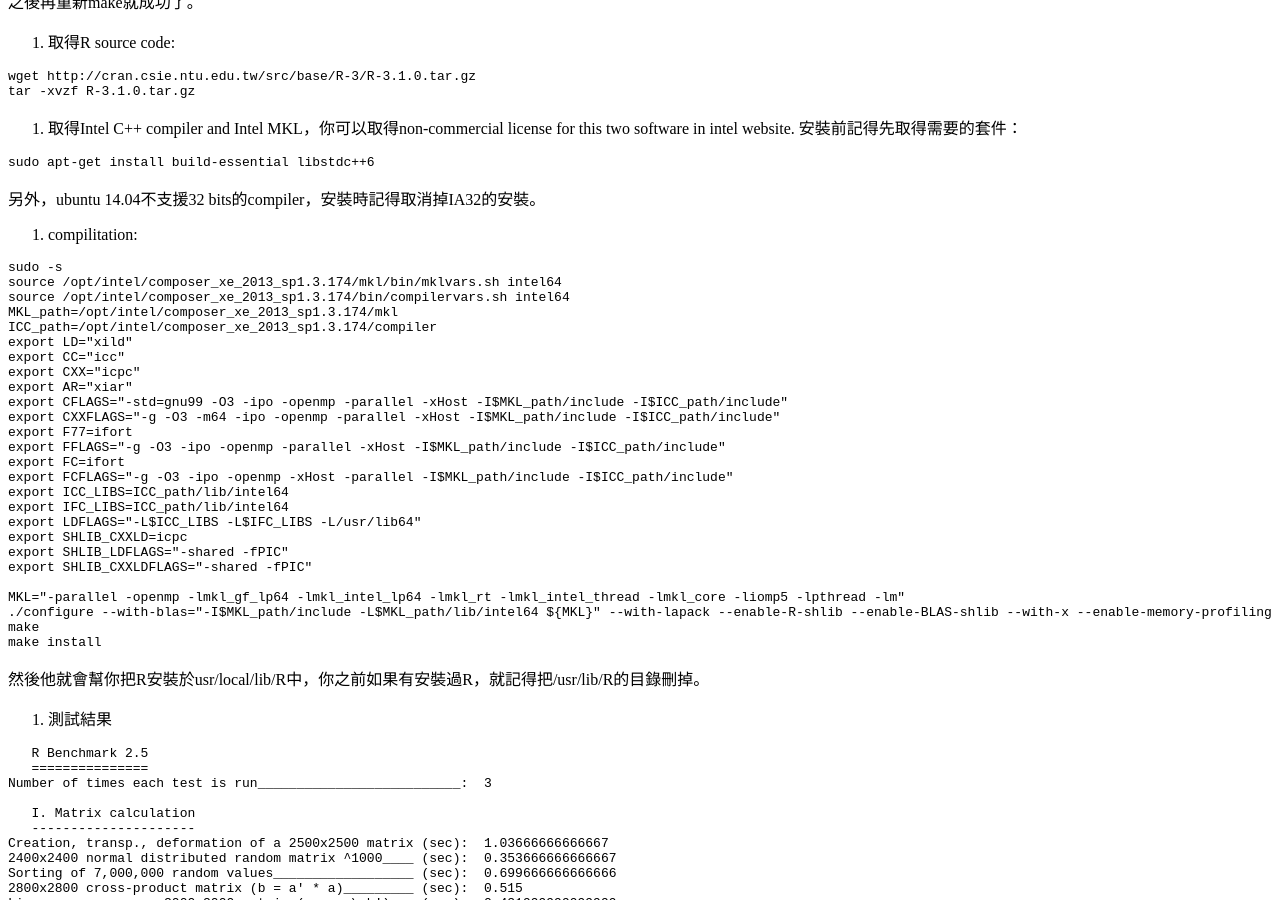
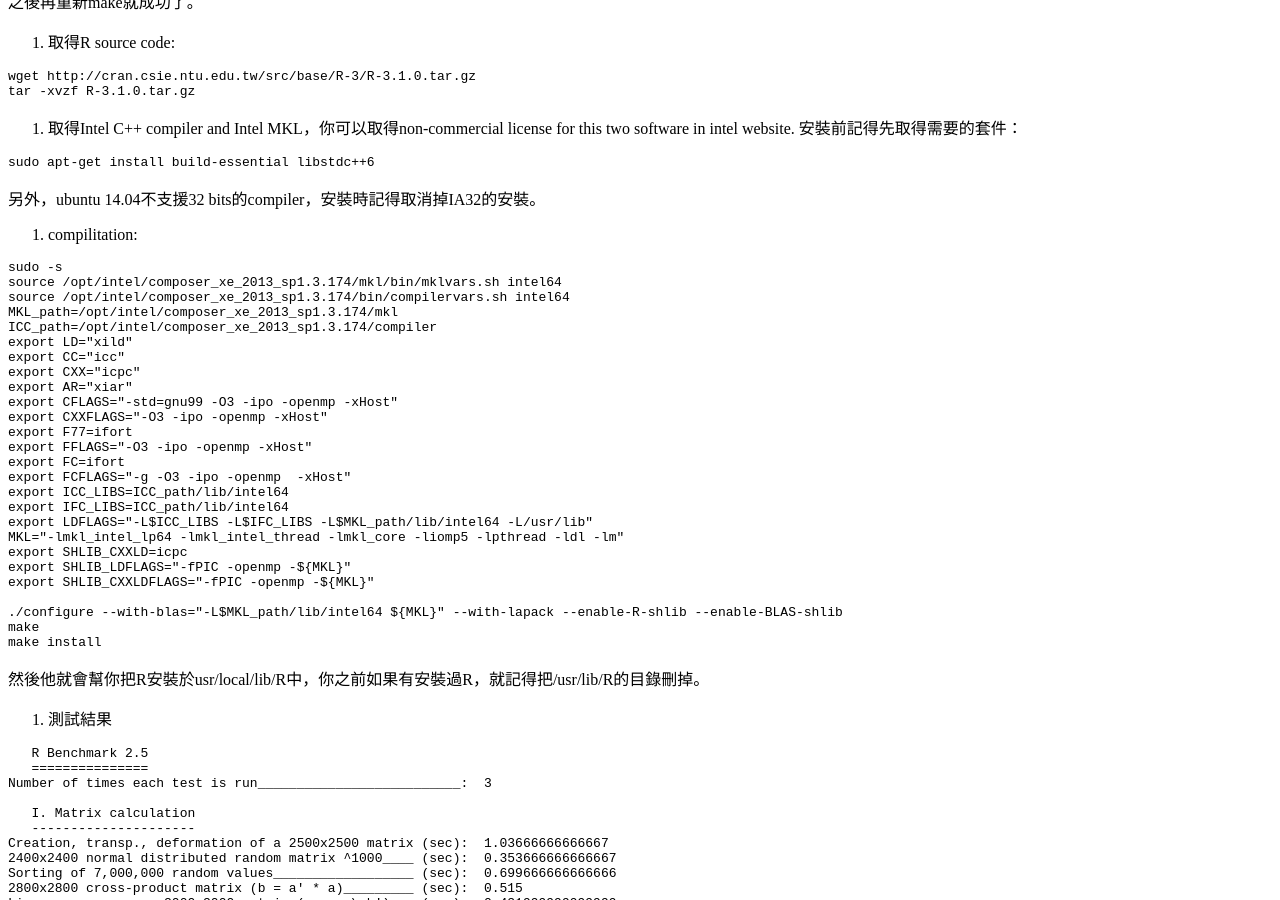
Before and after one commit to chengyucatch/chingchuan-chen.github.com, a Jekyll site: the page built from _posts/2014-05-16-how-to-compile-R-with-mkl.md, in a window 1280 px wide and 900 px high, scrolled down 2282 px. Built offline with Jekyll 4.4.1, drawn with Linux system fonts in a browser that asks for light colours; nearby versions of some CDN libraries; library files that are not in the unit come from our copies; Markdown is read by kramdown in place of the engine named in the settings; comment, search, counter and statistics services are not loaded.

Commit message:
new post

````diff
--- a/_posts/2014-05-16-how-to-compile-R-with-mkl.md
+++ b/_posts/2014-05-16-how-to-compile-R-with-mkl.md
@@ -183,24 +183,26 @@ export LD="xild"
 export CC="icc"
 export CXX="icpc"
 export AR="xiar"
-export CFLAGS="-std=gnu99 -O3 -ipo -openmp -parallel -xHost -I$MKL_path/include -I$ICC_path/include"
-export CXXFLAGS="-g -O3 -m64 -ipo -openmp -parallel -xHost -I$MKL_path/include -I$ICC_path/include"
+export CFLAGS="-std=gnu99 -O3 -ipo -openmp -xHost"
+export CXXFLAGS="-O3 -ipo -openmp -xHost"
 export F77=ifort
-export FFLAGS="-g -O3 -ipo -openmp -parallel -xHost -I$MKL_path/include -I$ICC_path/include"
+export FFLAGS="-O3 -ipo -openmp -xHost"
 export FC=ifort
-export FCFLAGS="-g -O3 -ipo -openmp -xHost -parallel -I$MKL_path/include -I$ICC_path/include"
+export FCFLAGS="-g -O3 -ipo -openmp  -xHost"
 export ICC_LIBS=ICC_path/lib/intel64
 export IFC_LIBS=ICC_path/lib/intel64
-export LDFLAGS="-L$ICC_LIBS -L$IFC_LIBS -L/usr/lib64"
+export LDFLAGS="-L$ICC_LIBS -L$IFC_LIBS -L$MKL_path/lib/intel64 -L/usr/lib"
+MKL="-lmkl_intel_lp64 -lmkl_intel_thread -lmkl_core -liomp5 -lpthread -ldl -lm"
 export SHLIB_CXXLD=icpc
-export SHLIB_LDFLAGS="-shared -fPIC"
-export SHLIB_CXXLDFLAGS="-shared -fPIC"
+export SHLIB_LDFLAGS="-fPIC -openmp -${MKL}"
+export SHLIB_CXXLDFLAGS="-fPIC -openmp -${MKL}"
 
-MKL="-parallel -openmp -lmkl_gf_lp64 -lmkl_intel_lp64 -lmkl_rt -lmkl_intel_thread -lmkl_core -liomp5 -lpthread -lm"
-./configure --with-blas="-I$MKL_path/include -L$MKL_path/lib/intel64 ${MKL}" --with-lapack --enable-R-shlib --enable-BLAS-shlib --with-x --enable-memory-profiling R_PAPERSIZE=letter
+./configure --with-blas="-L$MKL_path/lib/intel64 ${MKL}" --with-lapack --enable-R-shlib --enable-BLAS-shlib
 make
 make install
 ```
+
+
 
 然後他就會幫你把R安裝於usr/local/lib/R中，你之前如果有安裝過R，就記得把/usr/lib/R的目錄刪掉。
 
````
